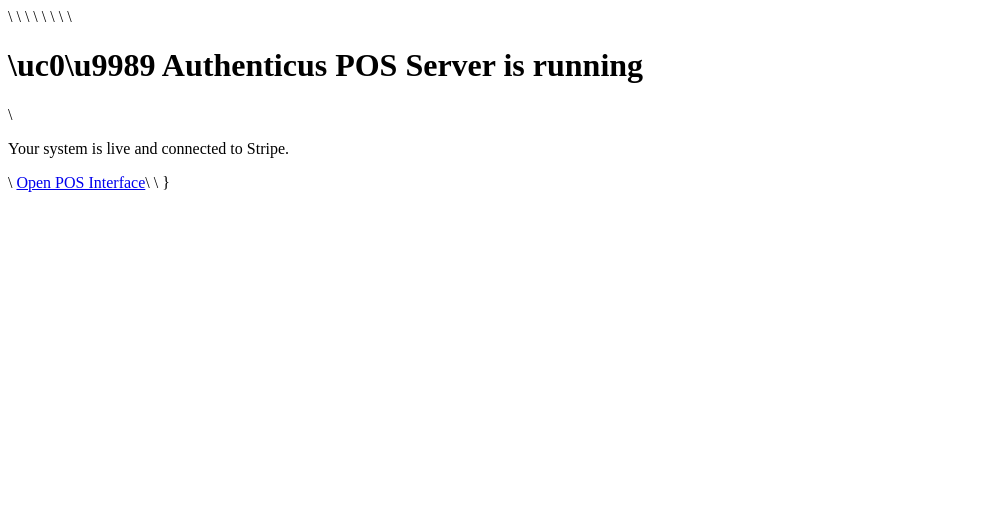
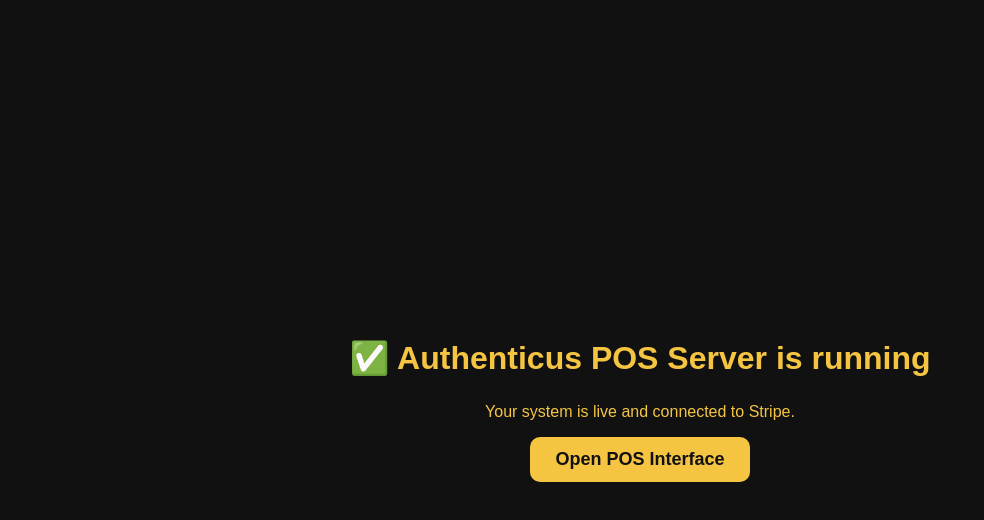
Before and after one commit to daisy-cyber123/Authenticus-pos-stripe, a website: page public/index.html in a window 1280 px wide. Shown: the whole page, without its empty margins (0-984 px from the left). Drawn offline with Linux system fonts and the light colour scheme.

Commit message:
Update index.html

```diff
--- a/public/index.html
+++ b/public/index.html
@@ -1,27 +1,43 @@
-<!DOCTYPE html>\
-<html lang="en">\
-<head>\
-  <meta charset="UTF-8" />\
-  <title>Authenticus POS Server</title>\
-  <style>\
-    body \{\
-      font-family: Arial, sans-serif;\
-      background: #111;\
-      color: #f5c542;\
-      display: flex; justify-content: center; align-items: center;\
-      height: 100vh; margin: 0; flex-direction: column; text-align: center;\
-    \}\
-    h1 \{ margin-bottom: 10px; \}\
-    a \{\
-      color: #111; background: #f5c542; padding: 12px 25px; border-radius: 10px;\
-      text-decoration: none; font-weight: bold; font-size: 18px; transition: all 0.2s;\
-    \}\
-    a:hover \{ background: #ffd84c; transform: scale(1.05); \}\
-  </style>\
-</head>\
-<body>\
-  <h1>\uc0\u9989  Authenticus POS Server is running</h1>\
-  <p>Your system is live and connected to Stripe.</p>\
-  <a href="/pos.html">Open POS Interface</a>\
-</body>\
-</html>}
+<!DOCTYPE html>
+<html lang="en">
+<head>
+  <meta charset="UTF-8" />
+  <title>Authenticus POS Server</title>
+  <style>
+    body {
+      font-family: Arial, sans-serif;
+      background: #111;
+      color: #f5c542;
+      display: flex;
+      justify-content: center;
+      align-items: center;
+      height: 100vh;
+      margin: 0;
+      flex-direction: column;
+      text-align: center;
+    }
+    h1 {
+      margin-bottom: 10px;
+    }
+    a {
+      color: #111;
+      background: #f5c542;
+      padding: 12px 25px;
+      border-radius: 10px;
+      text-decoration: none;
+      font-weight: bold;
+      font-size: 18px;
+      transition: all 0.2s;
+    }
+    a:hover {
+      background: #ffd84c;
+      transform: scale(1.05);
+    }
+  </style>
+</head>
+<body>
+  <h1>✅ Authenticus POS Server is running</h1>
+  <p>Your system is live and connected to Stripe.</p>
+  <a href="/pos.html">Open POS Interface</a>
+</body>
+</html>
```
